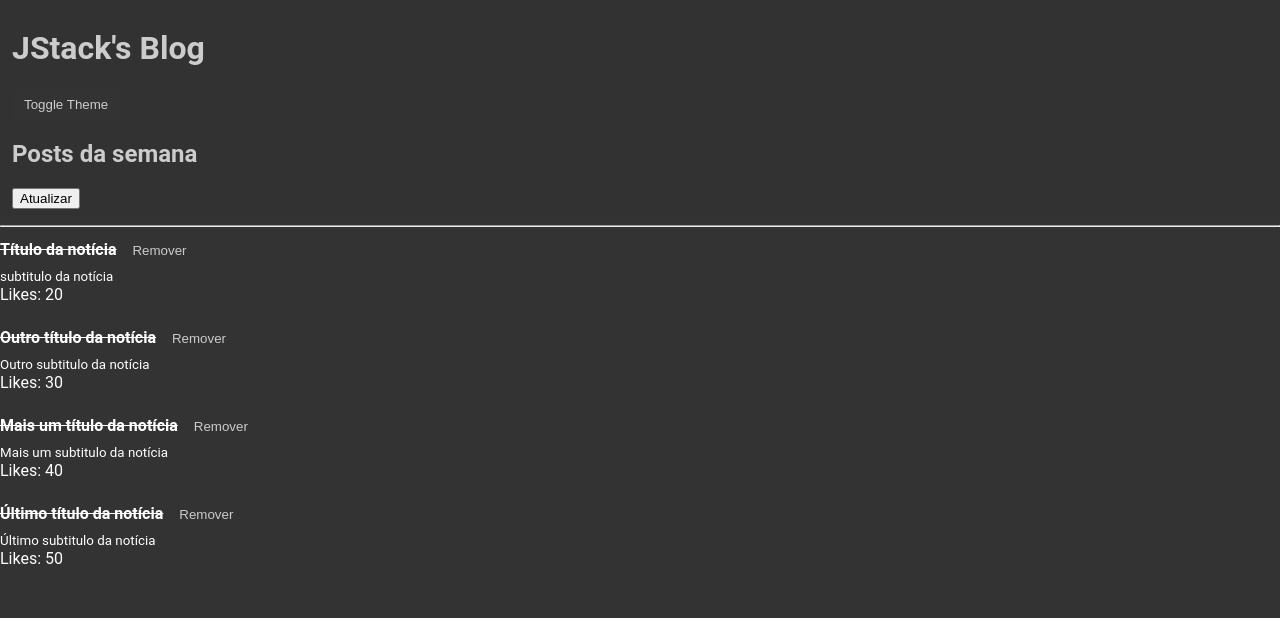
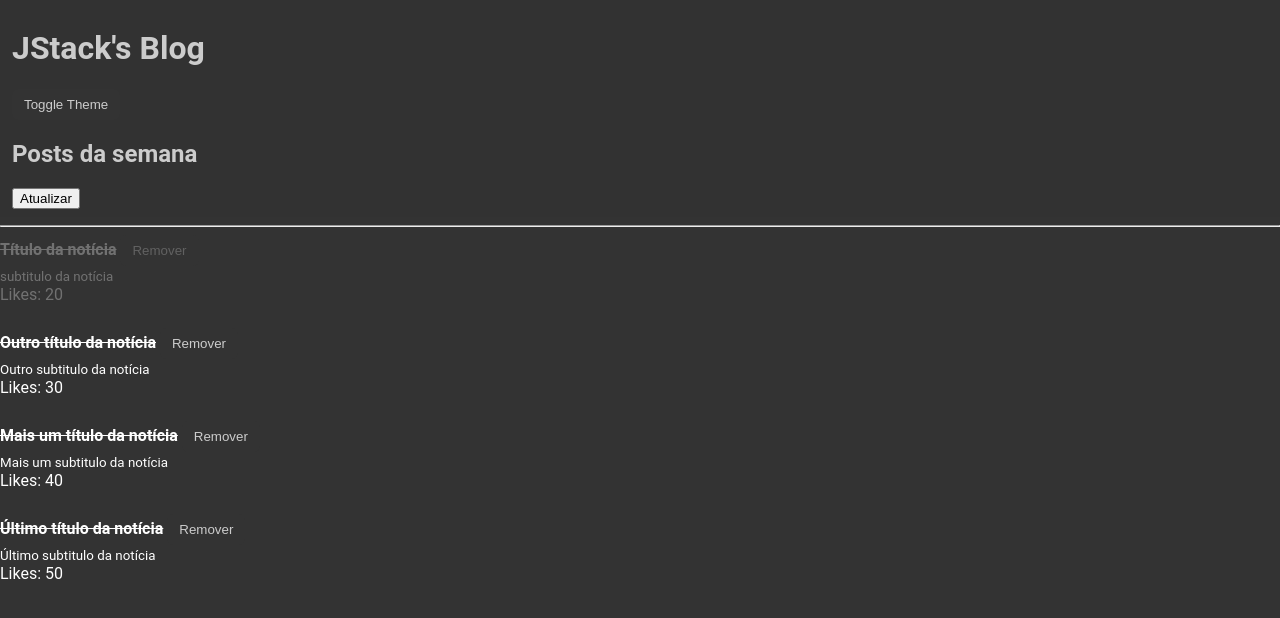
Before and after one commit to JeffyMesquita/react-fundamentos, a React app: page / in a window 1280 px wide. Shown: the top 618 px of the page. Built offline with nearby package versions, Linux system fonts and the light colour scheme.

Commit message:
feat: Classes dinâmicas

```diff
--- a/src/App.js
+++ b/src/App.js
@@ -14,6 +14,7 @@
     subtitle: 'subtitulo da notícia',
     likes: 20,
     read: false,
+    removed: true,
   },
   {
     id: Math.random(),
@@ -21,6 +22,7 @@
     subtitle: 'Outro subtitulo da notícia',
     likes: 30,
     read: true,
+    removed: false,
   },
   {
     id: Math.random(),
@@ -28,6 +30,7 @@
     subtitle: 'Mais um subtitulo da notícia',
     likes: 40,
     read: false,
+    removed: false,
   },
   {
     id: Math.random(),
@@ -35,6 +38,7 @@
     subtitle: 'Último subtitulo da notícia',
     likes: 50,
     read: false,
+    removed: false,
   },
 ];
 
@@ -54,7 +58,18 @@
   }
 
   function handleRemovePost(postID) {
-    setPosts((prevState) => prevState.filter((post) => post.id !== postID));
+    setPosts((prevState) =>
+      prevState.map((post) => {
+        if (post.id === postID) {
+          return {
+            ...post,
+            removed: true,
+          };
+        }
+
+        return post;
+      })
+    );
   }
 
   return (
--- a/src/Post.js
+++ b/src/Post.js
@@ -1,6 +1,8 @@
 import React from 'react';
 import PropTypes from 'prop-types';
 import PostHeader from './PostHeader';
+
+import styles from './Post.scss';
 
 /**
  *
@@ -33,8 +35,7 @@
 
 export default function Post(props) {
   return (
-    <>
-      <article>
+    <article className={props.post.removed ? styles.postDeleted : styles.post}>
       <PostHeader
         post={{
           title: props.post.title,
@@ -50,8 +51,6 @@
       <br />
       Likes: {props.post.likes}
     </article>
-      <br />
-    </>
   );
 }
 
@@ -62,6 +61,7 @@
     subtitle: PropTypes.string,
     likes: PropTypes.number.isRequired,
     read: PropTypes.bool.isRequired,
+    removed: PropTypes.bool.isRequired,
   }).isRequired,
   onRemove: PropTypes.func.isRequired,
 };
--- /dev/null
+++ b/src/Post.scss
@@ -0,0 +1,8 @@
+.post {
+  margin-bottom: 24px;
+}
+
+.postDeleted {
+  margin-bottom: 24px;
+  opacity: 0.3;
+}
```
Lines whose indentation alone changed are shown as unchanged.
